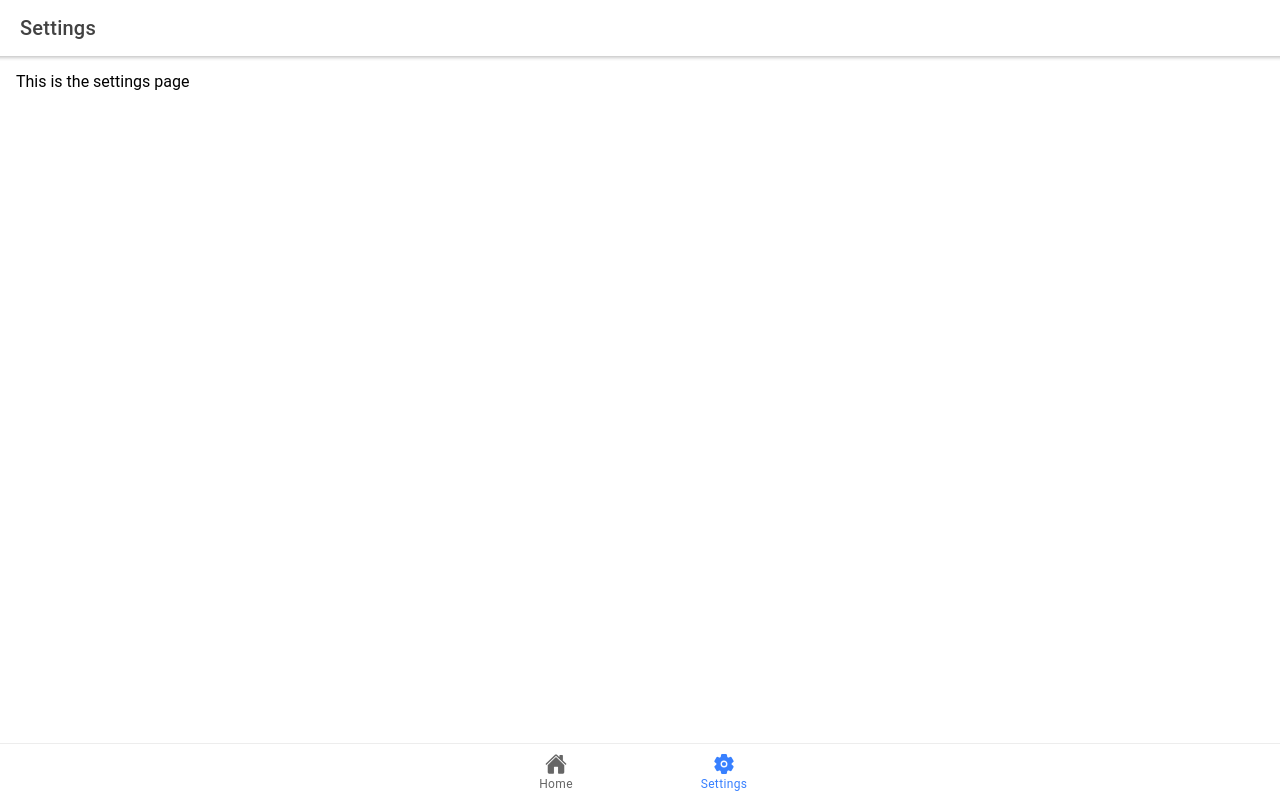
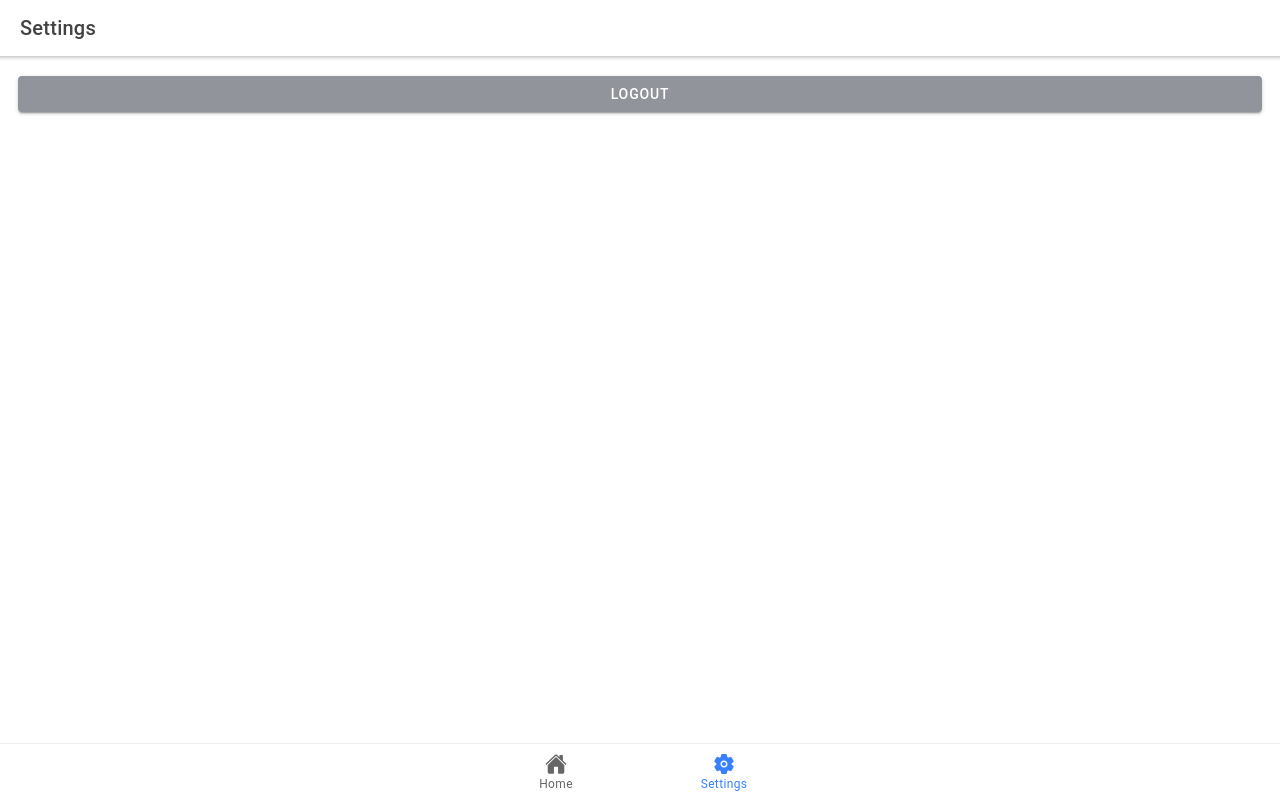
Before and after one commit to roryjarrard/daily-moments, a React (Create React App) app: page /my/settings in a window 1280 px wide. Built offline with nearby package versions, Linux system fonts and the light colour scheme; no server answers; sample sign-in values are in the browser's storage.

Commit message:
implement logout

```diff
--- a/src/pages/SettingsPage.tsx
+++ b/src/pages/SettingsPage.tsx
@@ -1,4 +1,5 @@
-import { IonContent, IonHeader, IonPage, IonTitle, IonToolbar } from '@ionic/react';
+import { IonButton, IonContent, IonHeader, IonPage, IonTitle, IonToolbar } from '@ionic/react';
+import { auth } from '../firebase';
 
 
 const SettingsPage: React.FC = () => {
@@ -10,7 +11,8 @@ const SettingsPage: React.FC = () => {
         </IonToolbar>
       </IonHeader>
       <IonContent className="ion-padding">
-        This is the settings page
+        <IonButton color="medium" expand="block"
+          onClick={() => auth.signOut()}>Logout</IonButton>
       </IonContent>
     </IonPage>
   );
```
